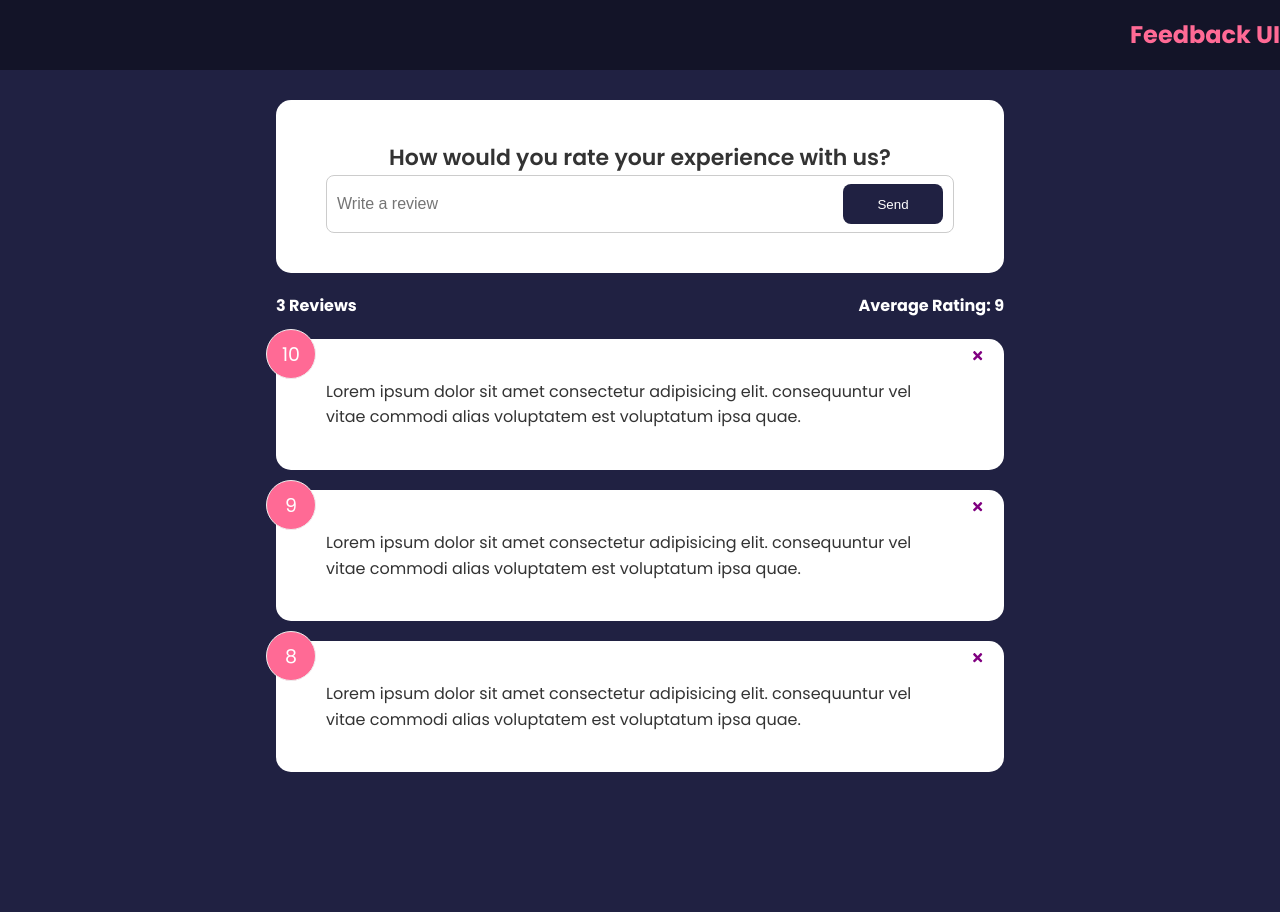
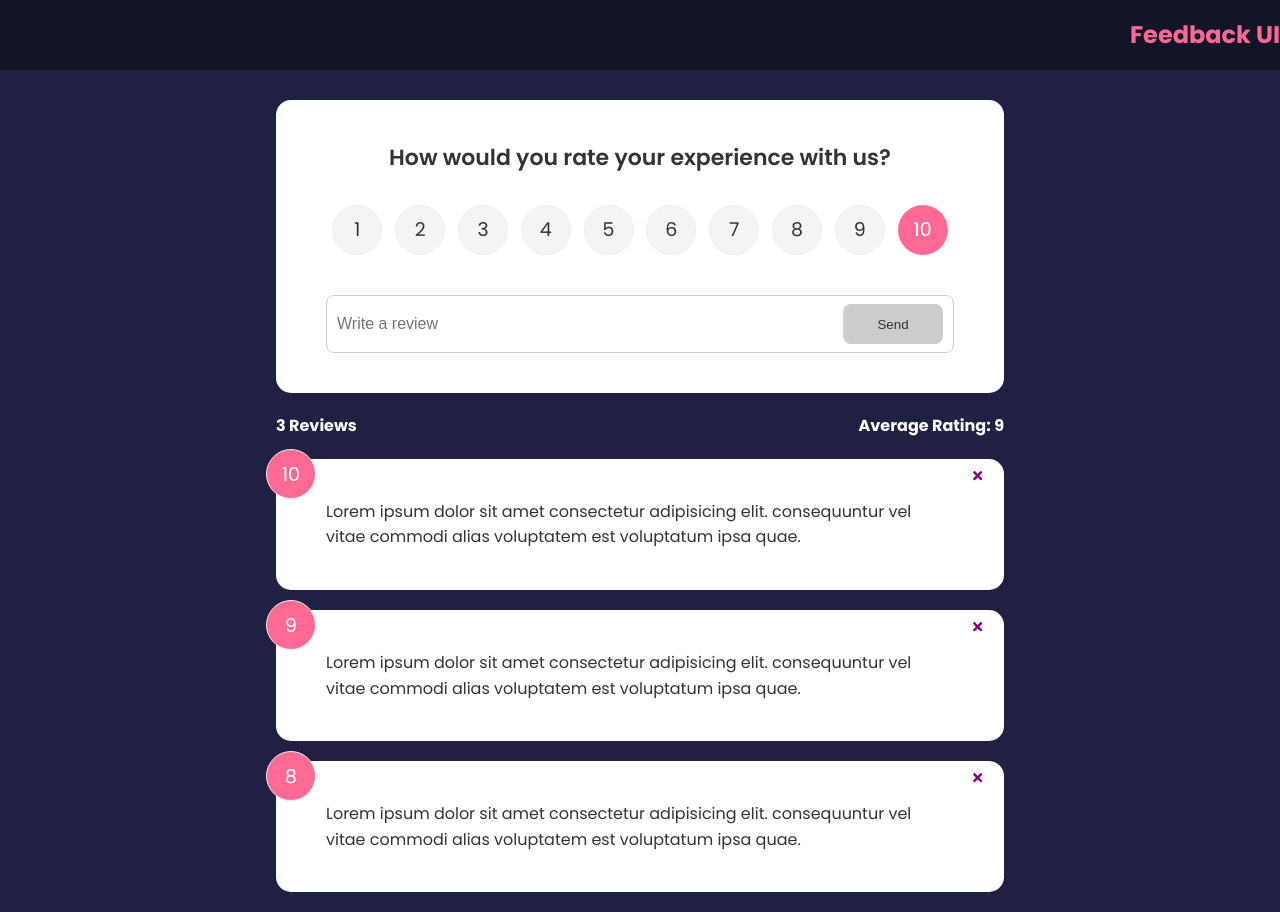
Before and after one commit to gemarin/react-proj-one, a React (Create React App) app in the folder feedback-app/: page / in a window 1280 px wide. Before the commit the page ends 800 px from the top, so only its background shows below. Built offline with nearby package versions, Linux system fonts and the light colour scheme.

Commit message:
[patch]: adding in ratings, update displayed feedback

```diff
--- a/feedback-app/package.json
+++ b/feedback-app/package.json
@@ -10,6 +10,7 @@
         "react-dom": "^18.2.0",
         "react-icons": "^4.7.1",
         "react-scripts": "5.0.1",
+        "uuid": "^9.0.0",
         "web-vitals": "^2.1.4"
     },
     "scripts": {
--- a/feedback-app/src/App.js
+++ b/feedback-app/src/App.js
@@ -1,6 +1,7 @@
 import { useState } from 'react';
+import { v4 as uuidv4 } from 'uuid';
+
 import Header from './components/Header.jsx';
-
 import FeedbackData from './data/FeedbackData.js';
 import FeedbackList from './components/FeedbackList.jsx';
 import FeedbackStats from './components/FeedbackStats.jsx';
@@ -23,11 +24,21 @@ function App() {
       );
     }
   };
+
+  const addFeedback = (newFeedback) => {
+    newFeedback.id = uuidv4();
+    setFeedback([
+      newFeedback,
+      ...feedback,
+    ]);
+  };
   return (
     <>
       <Header />
       <div className='container'>
-        <FeedbackForm />
+        <FeedbackForm
+          handleAdd={addFeedback}
+        />
         <FeedbackStats
           feedback={feedback}
         />
--- a/feedback-app/src/components/FeedbackForm.jsx
+++ b/feedback-app/src/components/FeedbackForm.jsx
@@ -1,20 +1,62 @@
 import React from 'react';
+import { useState } from 'react';
+
 import Card from './shared/Card.jsx';
 import Button from './shared/Button.jsx';
-import { useState } from 'react';
+import RatingSelect from './RatingSelect.jsx';
 
-function FeedbackForm() {
+function FeedbackForm({ handleAdd }) {
   const [text, setText] = useState('');
+  const [rating, setRating] =
+    useState(10);
+  const [btnDisabled, setBtnDisabled] =
+    useState(true);
+  const [message, setMessage] =
+    useState('');
+
   const handleTextChange = (e) => {
+    if (text === '') {
+      setBtnDisabled(true);
+      setMessage(null);
+    } else if (
+      text !== '' &&
+      text.trim().length <= 10
+    ) {
+      setBtnDisabled(true);
+      setMessage(
+        'Review must be at least 10 characters'
+      );
+    } else {
+      setMessage(null);
+      setBtnDisabled(false);
+    }
+
     setText(e.target.value);
   };
+
+  const handleSubmit = (e) => {
+    e.preventDefault();
+    if (text.trim().length > 10) {
+      const newFeedback = {
+        text,
+        rating,
+      };
+      handleAdd(newFeedback);
+      setText('');
+    }
+  };
+
   return (
     <Card>
-      <form>
+      <form onSubmit={handleSubmit}>
         <h2>
           How would you rate your
           experience with us?
         </h2>
+        <RatingSelect
+          select={setRating}
+          selected={rating}
+        />
         <div className='input-group'>
           <input
             onChange={handleTextChange}
@@ -22,10 +64,19 @@ function FeedbackForm() {
             placeholder='Write a review'
             value={text}
           />
-          <Button type='submit'>
+          <Button
+            isDisabled={btnDisabled}
+            type='submit'
+          >
             Send
           </Button>
         </div>
+
+        {message && (
+          <div className='message'>
+            {message}
+          </div>
+        )}
       </form>
     </Card>
   );
--- /dev/null
+++ b/feedback-app/src/components/RatingSelect.jsx
@@ -0,0 +1,38 @@
+function RatingSelect({
+  select,
+  selected,
+}) {
+  const handleChange = (e) => {
+    select(+e.currentTarget.value);
+  };
+
+  // NOTE: simplified with iteration
+  return (
+    <ul className='rating'>
+      {Array.from(
+        { length: 10 },
+        (_, i) => (
+          <li key={`rating-${i + 1}`}>
+            <input
+              type='radio'
+              id={`num${i + 1}`}
+              name='rating'
+              value={i + 1}
+              onChange={handleChange}
+              checked={
+                selected === i + 1
+              }
+            />
+            <label
+              htmlFor={`num${i + 1}`}
+            >
+              {i + 1}
+            </label>
+          </li>
+        )
+      )}
+    </ul>
+  );
+}
+
+export default RatingSelect;
```
Also changed, not shown: 1 other file (tests, documents, lock files or other folders).
